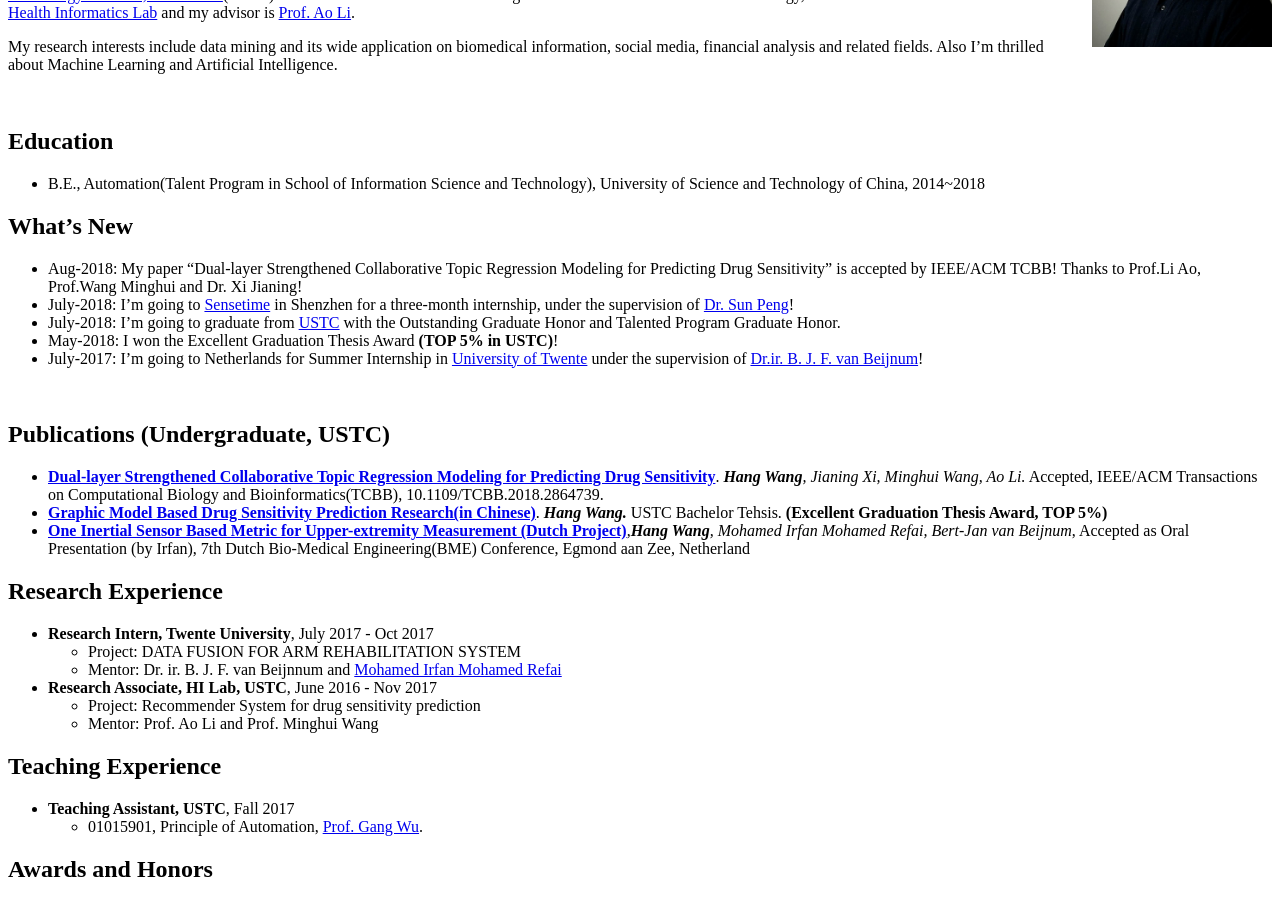
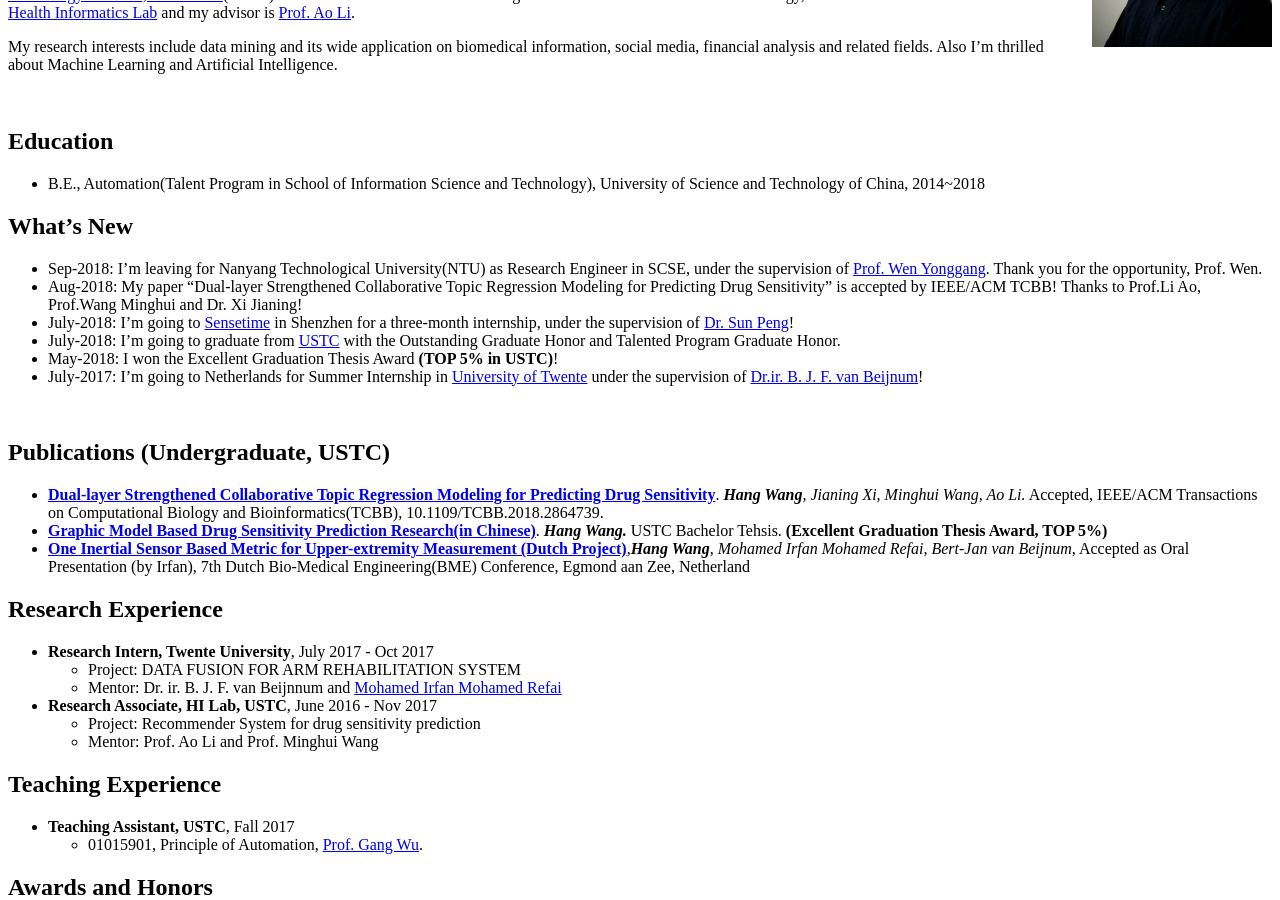
Before and after one commit to ustcmike/ustcmike.github.io, a Jekyll site: the page built from index.md, in a window 1280 px wide and 900 px high, scrolled down 328 px. Built offline with Jekyll 4.4.1, drawn with Linux system fonts in a browser that asks for light colours; nearby versions of some CDN libraries; our own code applies the rules of GitHub Pages for plain Markdown files.

Commit message:
Update index.md

```diff
--- a/index.md
+++ b/index.md
@@ -21,6 +21,7 @@ My research interests include data mining and its wide application on biomedical
   *  B.E., Automation(Talent Program in School of Information Science and Technology), University of Science and Technology of China, 2014~2018
 
 ## What's New
+  *  Sep-2018: I'm leaving for Nanyang Technological University(NTU) as Research Engineer in SCSE, under the supervision of [Prof. Wen Yonggang](http://www.ntu.edu.sg/home/ygwen/). Thank you for the opportunity, Prof. Wen.
   *  Aug-2018:   My paper "Dual-layer Strengthened Collaborative Topic Regression Modeling for Predicting Drug Sensitivity" is accepted by IEEE/ACM TCBB! Thanks to Prof.Li Ao, Prof.Wang Minghui and Dr. Xi Jianing!
   *  July-2018:  I'm going to [Sensetime](https://www.sensetime.com) in Shenzhen for a three-month internship, under the supervision of [Dr. Sun Peng](https://www.linkedin.com/in/sunpengsdu/)!
   *  July-2018:  I'm going to graduate from [USTC](http://www.ustc.edu.cn/) with the Outstanding Graduate Honor and Talented Program Graduate Honor.
```
